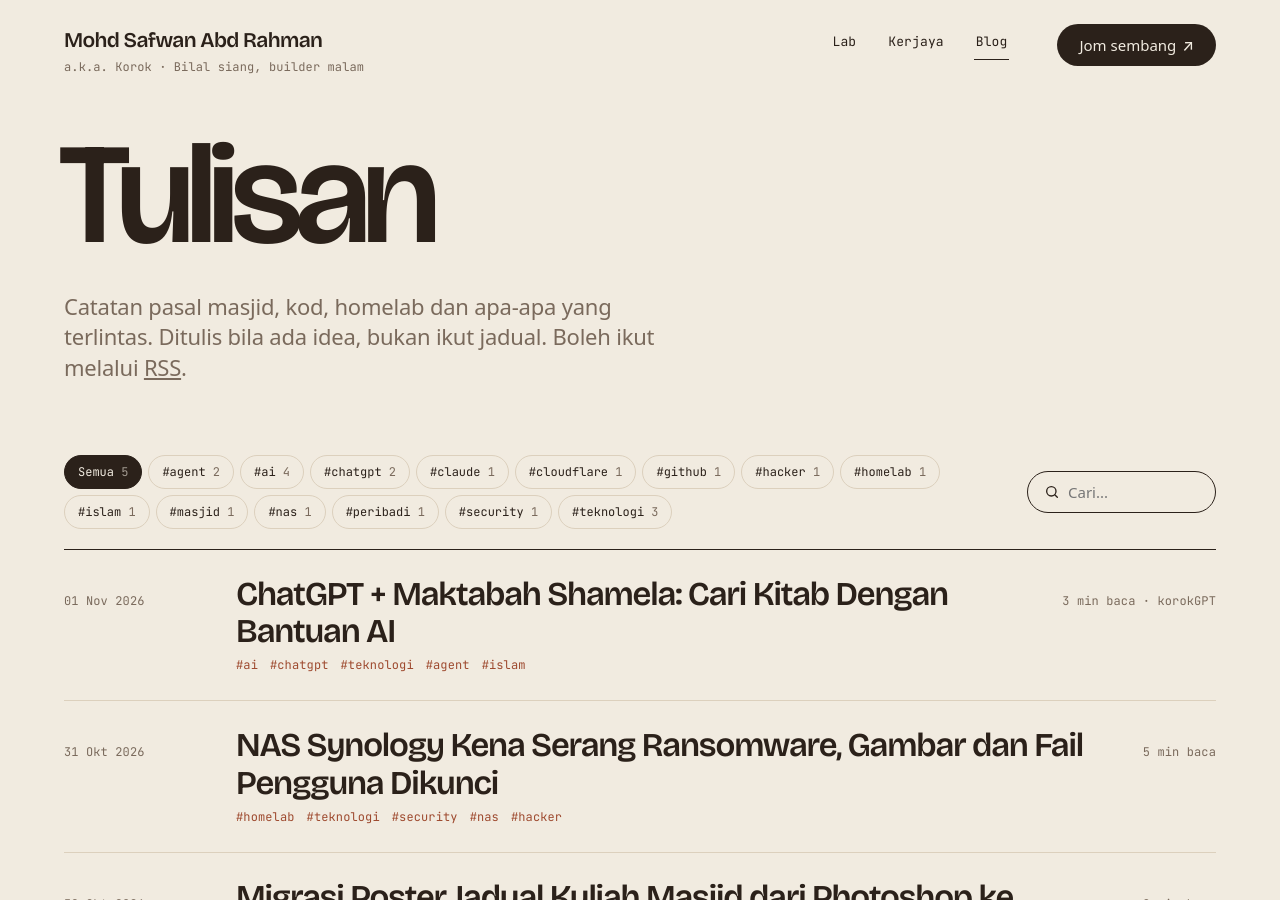
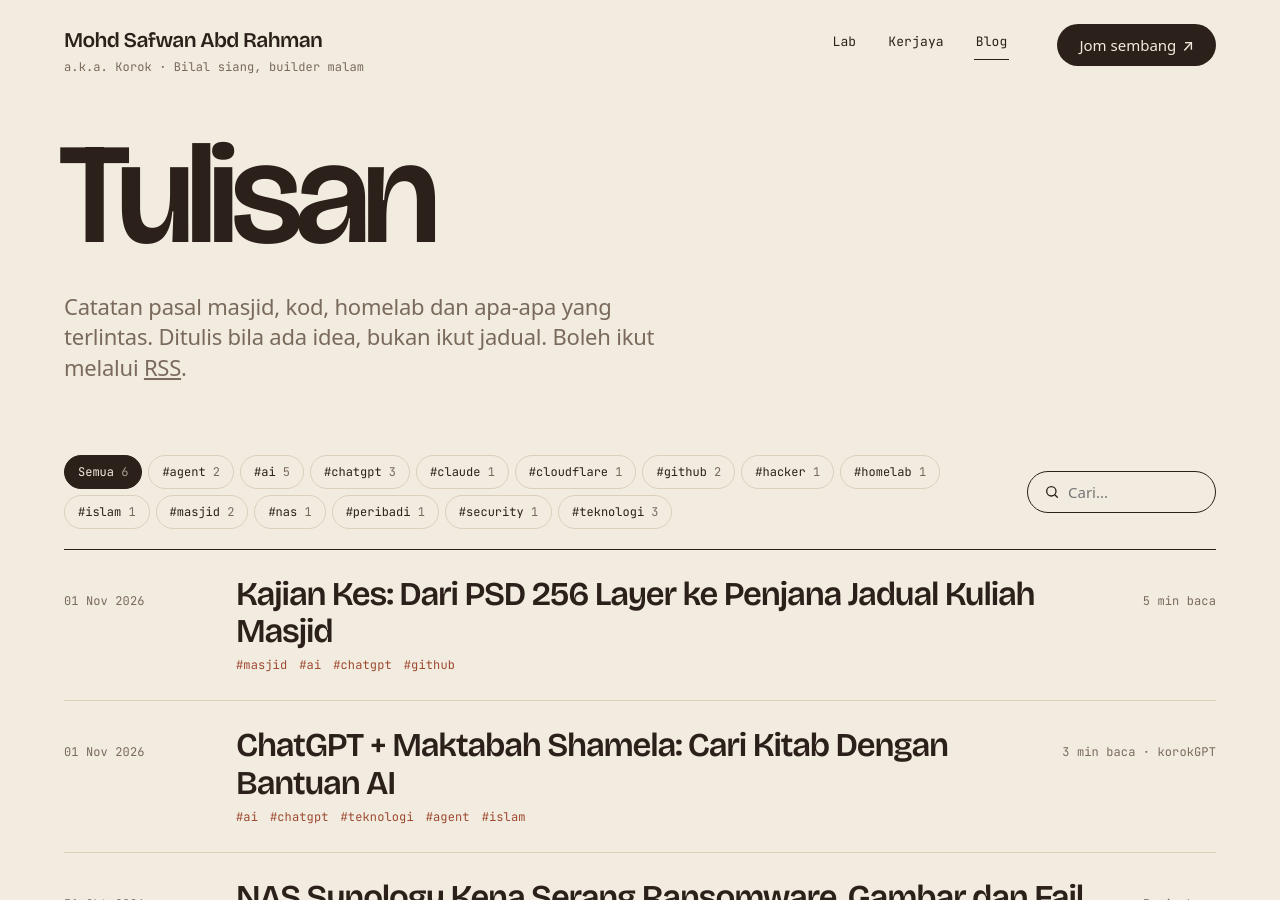
Before and after one commit to Kengkorok/Kengkorok.github.io, a Jekyll site: the page built from blog/index.html, in a window 1280 px wide and 900 px high. Built offline with Jekyll 4.4.1, drawn with Linux system fonts in a browser that asks for light colours; some web fonts are replaced; part of the change alters nothing that is shown.

Commit message:
post: Kajian Kes: Dari PSD 256 Layer ke Penjana Jadual Kuliah Masjid
Kajian kes dari voice note Safwan dan analisis fail PSD Jun 2026, dengan
gambar anotasi sebelum/selepas. Post Photoshop dapat pautan sambungan.

Co-Authored-By: Claude Opus 5.5 <noreply@anthropic.com>

```diff
--- a/_posts/2026-10-30-migrasi-photoshop-poster-kuliah.html
+++ b/_posts/2026-10-30-migrasi-photoshop-poster-kuliah.html
@@ -34,4 +34,5 @@ image_alt: Poster jadual kuliah bulanan Masjid Talhah yang dijana secara automat
 <video src="/assets/blog/2026/migrasi-photoshop-poster-kuliah/export-1793326082725-8e16d7.mp4" poster="/assets/blog/2026/migrasi-photoshop-poster-kuliah/export-1793326082725-8e16d7.webp" width="1280" height="720" controls="" playsinline="" preload="metadata"></video>
 <p>Ini dia pratonton yang telah dihasilkan oleh GPT-6 Astra. Anda boleh cuba sendiri di repositori awam disini <a href="https://github.com/Kengkorok/jadual-kuliah-generator">Penjana Jadual Kuliah Bulanan.</a> Aplikasi ini percuma, boleh diolah ikut citarasa sendiri, sumber terbuka atau nak terus guna pon boleh. Segala panduan cara guna, cara install (tak perlu install pon) atau cara klon repositori jika anda mengguna Linux. </p>
 <p>Jadi kesimpulannya, setelah berjaya impian kecil aku ni direalisasikan oleh kebolehan kecerdasan buatan (Ai) dan juga alatan-alatan (tools) yang tepat, maka aku merasakan langganan aku untuk dapatkan khidmat GPT-6 Astra adalah sangat berbaloi. Muncul masalah lain pula, aku terjebak dengan langganan Claude, Suno dan masih berkira-kira untuk langgan Higgsfield ai dan langganan perisian Adobe masih belum boleh dihentikan sebab ada kontrak hingga Disember tahun ni. Picang mat. Haha. </p>
+<p><em>Sambungan: aku bedah fail PSD lama dan bandingkan masa sebelum dan selepas dalam <a href="/blog/kajian-kes-jadual-kuliah/">Kajian Kes: Dari PSD 256 Layer ke Penjana Jadual Kuliah Masjid</a>.</em></p>
 {% endraw %}
--- /dev/null
+++ b/_posts/2026-11-01-kajian-kes-jadual-kuliah.md
@@ -0,0 +1,118 @@
+---
+title: "Kajian Kes: Dari PSD 256 Layer ke Penjana Jadual Kuliah Masjid"
+description: Poster jadual kuliah Masjid Talhah dulu ambil 30 minit hingga lebih sejam dalam Photoshop, sekarang 10 minit. Ini apa yang aku jumpa dalam fail PSD lama dan apa yang berubah.
+tags: [masjid, ai, chatgpt, github]
+image: /assets/blog/2026/kajian-kes-jadual-kuliah/sebelum-anotasi.webp
+cover: false
+image_alt: Poster jadual kuliah Jun 2026 dengan kotak tarikh yang tak sebaris ditanda merah dan layer tersorok ditanda oren
+---
+
+**Ringkasnya:** setiap bulan aku sediakan poster jadual kuliah untuk Masjid Talhah Bin Ubaidillah, Bukit Jalil. Dulu semuanya dibuat secara manual dalam Photoshop, dan satu poster boleh makan masa 30 minit sampai lebih sejam. Fail PSD bulan Jun 2026 ada **256 layer**, 13 daripadanya tersorok, dan hampir separuh kotak tarikh tak sebaris. Sekarang aku guna [Penjana Jadual Kuliah Bulanan](https://github.com/Kengkorok/jadual-kuliah-generator) yang aku bina dengan bantuan AI, dan satu poster siap dalam lebih kurang **10 minit**. Ia percuma, sumber terbuka, dan berjalan terus dalam pelayar.
+
+<!--more-->
+
+Dalam post [Migrasi Poster Jadual Kuliah Masjid dari Photoshop](/blog/migrasi-photoshop-poster-kuliah/) aku dah cerita kenapa aku nak lari dari Photoshop. Post ni sambungannya. Kali ni aku nak tunjuk dengan angka: apa sebenarnya yang berlaku dalam fail PSD tu, dan apa yang berubah.
+
+## Kerja apa yang aku kena buat setiap bulan?
+
+Secara kasar, satu poster ambil masa lebih kurang setengah jam. Itu pon kalau semua maklumat dah lengkap.
+
+Selalunya tak lengkap. Aku kena tunggu bendahari atau ketua imam sahkan dulu penceramah mana yang ada bulan tu. Kadang-kadang penceramah bertukar saat akhir.
+
+Lepas dah dapat pengesahan, ini kerja yang menunggu:
+
+1. **Proses gambar penceramah** dalam _window_ Photoshop lain: buang _background_, potong ikut nisbah 1:1, kemudian letak dalam _frame_.
+2. **Ikut warna kotak**, kemudian taip nama penceramah dan tajuk atau kitab yang diajar.
+3. **Susun kotak tarikh.** Satu hari bulan kadang-kadang jatuh hari Rabu, kadang-kadang hari Ahad. Setiap bulan aku kena alihkan kotak ikut hari pertama.
+4. **Periksa hujung bulan.** Kotak yang berlebihan kena padam, kemudian _adjust_ supaya kotak-kotak putih tu sekata.
+
+Benda ni manual, dan memang merenyahkan. Kadang-kadang lebih sejam. Kalau tak ada _mood_, aku _save_ dulu dan sambung esok.
+
+Masalahnya, poster ni **mesti siap sebelum bulan baru bermula**. Maknanya sekitar 28, 29 atau 30 hari bulan, aku dah mula kelam-kabut.
+
+Sebahagian besar kuliah sekarang dah tetap. Yang selalu berubah ialah **tazkirah Jumaat**, sebab penceramahnya bergilir.
+
+## Apa yang aku jumpa bila bedah fail PSD bulan Jun?
+
+Fail-fail lama ada dalam PC pejabat, jadi fail paling awal yang aku ada di rumah ialah **Jun 2026**. Aku minta Claude bedah fail tu dan kira semuanya. Hasilnya:
+
+- **256 layer** dalam satu poster: 118 layer teks, 66 layer piksel, 34 _shape_, 32 _smart object_ dan 5 _group_.
+- **139 layer masih guna nama asal Photoshop**, contohnya "Vector Smart Object copy 27". Nama yang sama tu sahaja dipakai oleh **8 layer** berbeza.
+- **13 layer tersorok.** Antaranya nama penceramah tazkirah dan tajuk kuliah dari bulan-bulan sebelum, dan satu kotak tarikh kosong. Ini yang aku maksudkan bila layer "menimbun". Aku tekan ikon mata untuk sorok, dan lama-lama aku sendiri tak tahu layer tu masih dipakai ke tak.
+- **14 daripada 30 kotak tarikh lari dari grid.** Tiga lajur kiri (Isnin hingga Rabu) duduk 5 piksel lebih rendah daripada empat lajur kanan. Jarak antara lajur pula berubah-ubah antara 676 dan 680 piksel, dan jarak antara baris antara 504 dan 509 piksel.
+
+![Poster Jun 2026: kotak merah ialah kotak tarikh yang lari dari grid, kotak oren ialah layer yang tersorok](/assets/blog/2026/kajian-kes-jadual-kuliah/sebelum-anotasi.webp)
+
+Lima piksel tu nampak kecil. Pada poster A3 300 dpi, ia lebih kurang setengah milimeter. Tapi bila dicetak besar dan digantung, mata kita perasan juga ada yang tak kena.
+
+![Zum 6 kali di sempadan Rabu dan Khamis: garis merah ialah bucu atas kotak Rabu, garis biru ialah bucu atas kotak Khamis](/assets/blog/2026/kajian-kes-jadual-kuliah/sebelum-zoom.webp)
+
+Tak ada siapa yang salah dalam hal ni. Inilah yang jadi bila satu fail disalin dan diubah suai setiap bulan, bertahun-tahun, oleh tangan manusia.
+
+## Kenapa percubaan AI yang awal gagal?
+
+Aku bukan terus berjaya. Mula-mula aku cuba **Hermes** dengan beberapa model, termasuk DeepSeek dan GLM dari Zhipu. Hasilnya tak mirip langsung dengan poster Photoshop yang aku buat sebelum ni.
+
+Aku faham. Mungkin aku sendiri pon belum tahu _tools_ dan _harness_ yang betul untuk kerja macam ni.
+
+Lepas tu aku dengar Claude Code pon boleh buat. Aku cuba. Secara jujurnya, hasilnya pon tak berapa memuaskan bagi aku.
+
+Akhirnya aku kembali buat secara manual dalam Photoshop.
+
+Bila **GPT-6 Astra** dilancarkan pada September 2026, aku cuba sekali lagi. Kali ni prompt aku sangat spesifik: aku nak penjana yang hasilnya **mirip** poster Photoshop aku dari segi grafik, warna dan tulisan. Gambar masjid yang besar di atas pon mesti duduk di belakang, ditindih oleh beberapa layer grafik lain, sama macam dalam PSD.
+
+Tapi tak siap sekali jalan. Prompt pertama dengan Astra pon dah kena _limit_, sebab Astra antara model yang paling mahal masa tu. Aku kena tunggu dan sambung dalam beberapa sesi sebelum hasilnya betul-betul ikut selera aku.
+
+Akhirnya hasilnya hampir sama dengan poster asal. Cuma perlu sedikit _tweak_ untuk kemaskan, dan itu biasa.
+
+## Apa yang penjana ni buat sekarang?
+
+[Penjana Jadual Kuliah Bulanan](https://github.com/Kengkorok/jadual-kuliah-generator) ialah satu fail HTML yang dibuka dalam Edge atau Chrome. Tak perlu akaun, tak perlu pasang apa-apa, dan tak perlu Adobe. Versi semasa ialah 3.0.0.
+
+- **Aturan berulang.** Contohnya "Kuliah Maghrib setiap Isnin ketiga". Tekan _Terapkan pada bulan ini_, dan semua tarikh diisi sendiri.
+- **Kalendar disusun automatik** ikut hari pertama bulan. Tiada lagi alih kotak secara manual.
+- **Senarai penceramah** disimpan sekali, lengkap dengan nama, kitab dan gambar. Gambar boleh dilaraskan dari segi _crop_, zum dan kedudukan.
+- **Ruang QR infaq** diletak sendiri di ruang kosong yang paling luas dalam kalendar.
+- **Profil berasingan**, jadi masjid atau surau lain boleh guna untuk jadual mereka sendiri.
+- **Eksport PNG 300 dpi atau PDF**, dalam saiz A3 atau A4.
+
+![Poster Oktober 2026 yang dijana oleh penjana: kotak tarikh sebaris, QR infaq di ruang kosong awal bulan](/assets/blog/2026/kajian-kes-jadual-kuliah/selepas-oktober-2026.webp)
+
+Untuk cetakan, aku eksport A4 dan pilih saiz A3 masa _print_. Hasilnya okey, tak nampak pecah.
+
+## Sebelum dan selepas
+
+| | Photoshop (dulu) | Penjana (sekarang) |
+|---|---|---|
+| Masa sebulan | 30 minit hingga lebih sejam | Lebih kurang 10 minit |
+| Susun kotak tarikh | Manual, ikut hari pertama bulan | Automatik |
+| Gambar penceramah | Buang _background_ dan _crop_ setiap kali | Simpan sekali dalam senarai |
+| Fail | 1 PSD, 256 layer, 13 tersorok | 1 fail HTML + data simpanan |
+| Kotak sebaris? | 14 daripada 30 lari 1 hingga 5 piksel | Sentiasa sebaris, dijana ikut grid 7 lajur |
+| Kos perisian | Adobe RM120 sebulan | Percuma |
+
+Untuk bina penjana ni, aku langgan ChatGPT Plus. Kalau tak silap aku, lebih kurang RM99 sebulan. Langganan Adobe pula belum boleh dihentikan sebab kontraknya sampai Disember tahun ni.
+
+## Apa reaksi orang masjid?
+
+Setakat ni poster dari penjana dah dipakai dua kali.
+
+Aku ada tunjuk kepada pegawai, tapi nampaknya mereka tak berapa kisah. Aku faham. Mereka bukan orang grafik, dan tak pernah tengok aliran kerja Photoshop. Yang penting bagi mereka ialah hasil: poster siap dan cantik.
+
+Susah payah di belakang tu mungkin hanya pereka grafik yang faham. Kalau aku cerita kepada pereka grafik lain, aku rasa mereka akan terus faham betapa renyahnya menyusun ratusan layer setiap bulan.
+
+## Apa yang aku belajar?
+
+- **Beri AI contoh yang jelas.** Percubaan yang berjaya ialah bila aku tunjuk poster sebenar dan minta hasil yang mirip, bukan sekadar "buatkan jadual kuliah".
+- **Model dan alat memang beri kesan.** Prompt yang sama boleh beri hasil yang sangat berbeza bergantung pada model yang digunakan.
+- **Automasi sesuai untuk kerja yang berulang.** Kerja yang sama setiap bulan, dengan peraturan yang tetap, memang patut diserahkan kepada mesin.
+
+## Nak cuba untuk masjid atau surau sendiri?
+
+Setakat ni rasanya belum ada masjid atau surau lain yang guna. Mungkin sebab aku tak pernah promosi pon. Jadi anggaplah post ni promosi pertama. Haha.
+
+Penjana ni percuma dan sumber terbuka di [GitHub](https://github.com/Kengkorok/jadual-kuliah-generator). Muat turun ZIP, buka fail HTML, dan tekan **Cuba contoh** untuk tengok profil demo dengan nama "Penceramah A hingga D". Panduan penuh ada dalam README.
+
+Kalau ada AJK masjid atau surau yang cuba, aku nak sangat dengar macam mana hasilnya.
+
+Jumpa lagi.
```
Also changed, not shown: assets/blog/2026/kajian-kes-jadual-kuliah/sebelum-anotasi.webp (added), assets/blog/2026/kajian-kes-jadual-kuliah/sebelum-zoom.webp (added), assets/blog/2026/kajian-kes-jadual-kuliah/selepas-oktober-2026.webp (added).
